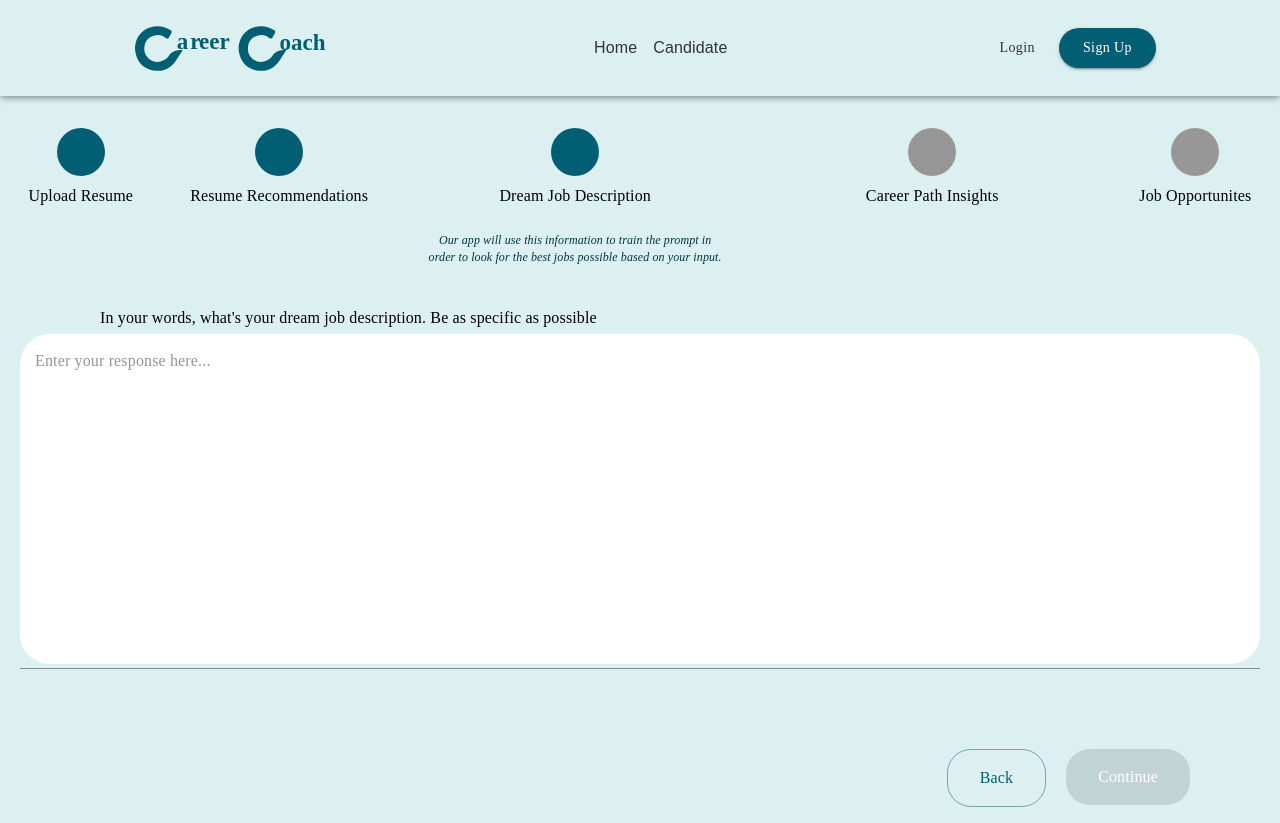
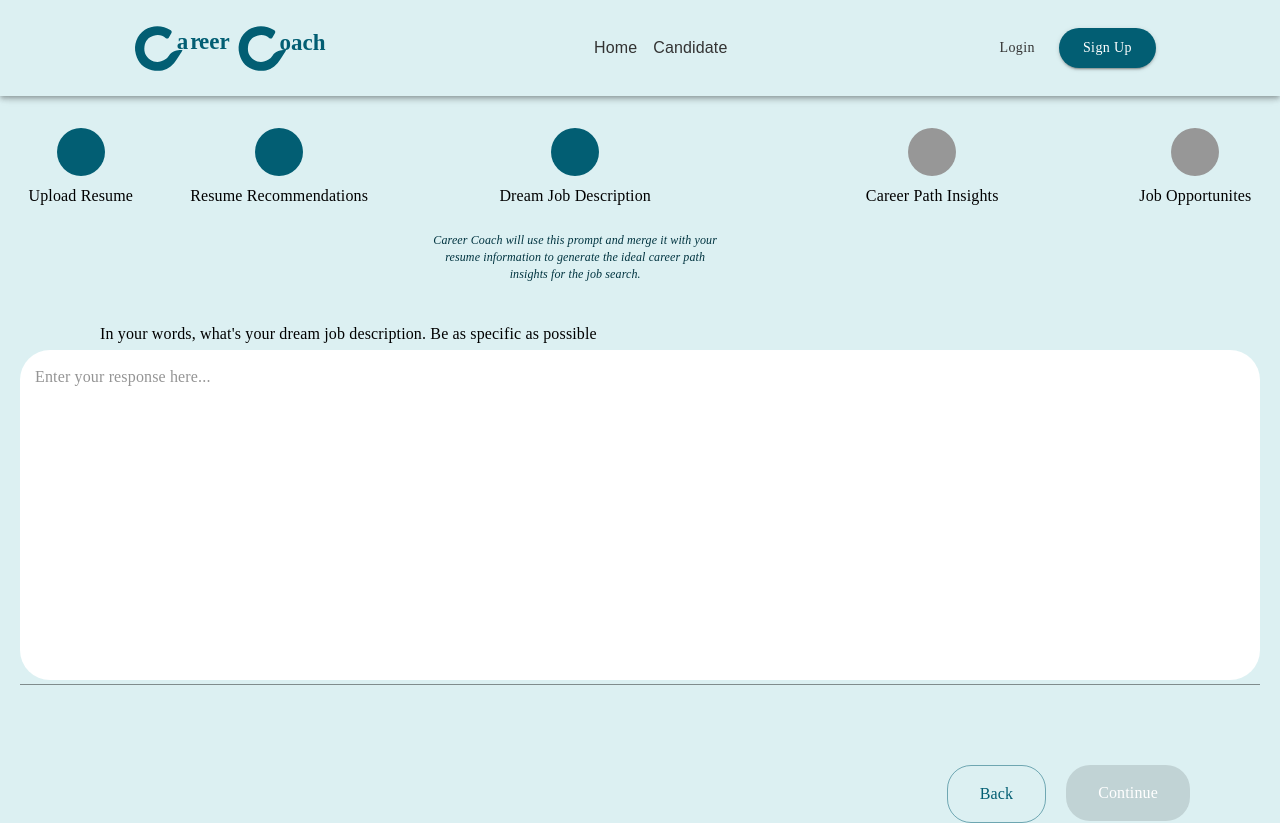
Before and after one commit to orchidmedia/careercoach, a Next.js app: page /candidate/dreamJob in a window 1280 px wide. Built offline with nearby package versions, Linux system fonts and the light colour scheme; a web font is replaced by a local one.

Commit message:
text improvements

```diff
--- a/src/components/molecules/ProgressBar/ProgressBar.tsx
+++ b/src/components/molecules/ProgressBar/ProgressBar.tsx
@@ -16,7 +16,7 @@ const ProgressBar = ({counter = 0}:any) => {
                 break;
 
             case '/candidate/recommendations/idealPaths':
-                text = "Here are some insights based on our AI analysis of your resume."
+                text = "Here are some insights based the information given, and the career path selected."
                 break;
 
             case '/candidate/recommendations/moreInsights':
@@ -74,7 +74,7 @@ const ProgressBar = ({counter = 0}:any) => {
                             fontSize: { xs: 10, sm: 12 },
                             lineHeight: '140%',
                             textAlign: 'center'
-                        }}>We have analyzed your data. Here are some recommendations from Career Coach before you apply to jor dream job</Typography>
+                        }}>We have analyzed your resume. Here are some recommendations from Career Coach to improve it based on the current input.</Typography>
                     }
                 </Box>
 
@@ -91,7 +91,7 @@ const ProgressBar = ({counter = 0}:any) => {
                             fontSize: { xs: 10, sm: 12 },
                             lineHeight: '140%',
                             textAlign: 'center'
-                        }}>Our app will use this information to train the prompt in order to look for the best jobs possible based on your input.</Typography>
+                        }}>Career Coach will use this prompt and merge it with your resume information to generate the ideal career path insights for the job search.</Typography>
                     }
                 </Box>
 
@@ -116,7 +116,7 @@ const ProgressBar = ({counter = 0}:any) => {
                             fontSize: { xs: 10, sm: 12 },
                             lineHeight: '140%',
                             textAlign: 'center'
-                        }}>Here are the top 4 matches for the career path you selected.</Typography>
+                        }}>Here are the 4 matches based on the career path you selected. You'll be prompted to Google Jobs in case you want to apply.</Typography>
                     }
                 </Box>
             </Box>
```
